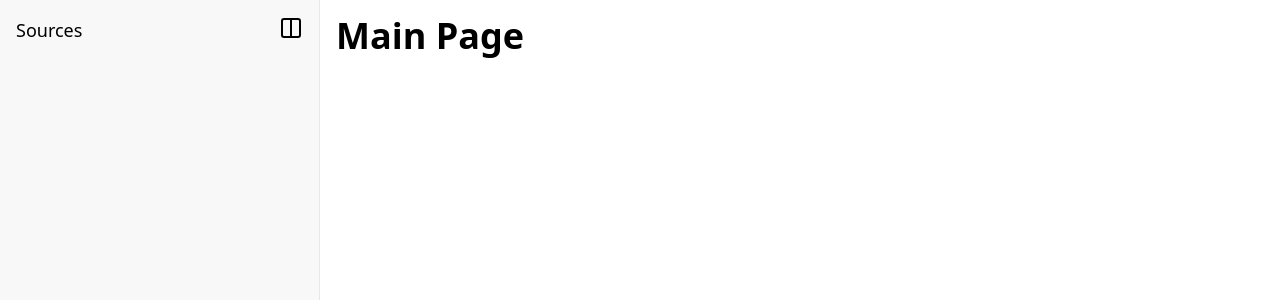
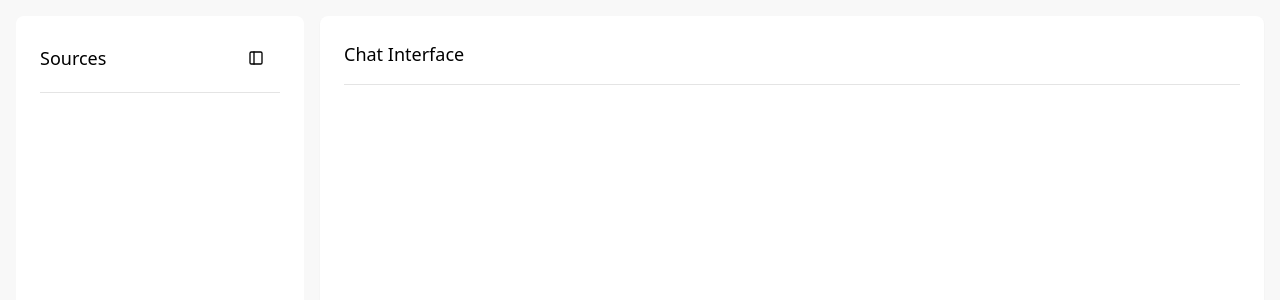
Before and after one commit to ekcm/Digital-Brain, a Next.js app in the folder frontend/: page / in a window 1280 px wide. Shown: the top 300 px of the page. Built offline with nearby package versions, Linux system fonts and the light colour scheme.

Commit message:
add correct colors for background, sidebar, chat

```diff
--- a/frontend/package.json
+++ b/frontend/package.json
@@ -12,6 +12,7 @@
     "lint:fix": "next lint --fix"
   },
   "dependencies": {
+    "@radix-ui/react-slot": "^1.1.2",
     "class-variance-authority": "^0.7.1",
     "clsx": "^2.1.1",
     "lucide-react": "^0.474.0",
--- a/frontend/src/app/layout.tsx
+++ b/frontend/src/app/layout.tsx
@@ -25,7 +25,7 @@
 }>) {
   return (
     <html lang="en">
-      <body>
+      <body className="bg-neutral-50">
         <SidebarContainer>
           {children}
         </SidebarContainer>
--- a/frontend/src/app/page.tsx
+++ b/frontend/src/app/page.tsx
@@ -1,9 +1,7 @@
-import MainPage from '@/components/MainPage/MainPage'
+'use client'
+
+import { Chat } from '@/components/ui/Chat/Chat'
 
 export default function Home() {
-  return (
-    <div>
-      <MainPage />
-    </div>
-  )
+  return <Chat isCollapsed={false} />
 }
--- /dev/null
+++ b/frontend/src/components/ui/Chat/Chat.tsx
@@ -0,0 +1,17 @@
+interface ChatProps {
+  isCollapsed: boolean
+}
+
+export function Chat({ isCollapsed }: ChatProps) {
+  return (
+    <main
+      className={`flex-1 min-h-screen ${isCollapsed ? 'pl-24' : 'pl-[25%]'} transition-all duration-300 p-4`}
+    >
+      <div className="h-full rounded-lg bg-neutral-0 p-6 shadow-sm">
+        <div className="text-lg font-medium">Chat Interface</div>
+        <div className="h-px bg-neutral-200 my-4" />
+        {/* Chat content will go here */}
+      </div>
+    </main>
+  )
+}
--- a/frontend/src/components/ui/Sidebar/Sidebar.tsx
+++ b/frontend/src/components/ui/Sidebar/Sidebar.tsx
@@ -1,24 +1,33 @@
-import { Columns2 } from 'lucide-react'
+import { PanelLeft } from 'lucide-react';
+import { Button} from '@/components/ui/button';
 
 interface SidebarProps {
-    isCollapsed: boolean;
-    toggleSidebar: () => void;
+  isCollapsed: boolean
+  toggleSidebar: () => void
 }
 
-export function Sidebar({ isCollapsed, toggleSidebar}: SidebarProps) {
+export function Sidebar({ isCollapsed, toggleSidebar }: SidebarProps) {
   return (
-        <div className={`fixed left-0 h-screen ${isCollapsed ? 'w-16' : 'w-1/4'} bg-neutral-50 border-r border-sidebar-border transition-all duration-300`}>
+    <div className={`fixed left-0 h-screen p-4`}>
+      <div
+        className={`h-full ${isCollapsed ? 'w-16' : 'w-[calc(25vw-2rem)]'} bg-neutral-0 rounded-lg transition-all duration-300 p-6`}
+      >
+        <div
+          className={`flex ${isCollapsed ? 'justify-center' : 'justify-between'} items-center`}
+        >
           {!isCollapsed && (
-                <div className="absolute top-4 left-4 text-lg font-medium text-sidebar-text">
-                    Sources
-                </div>
+            <div className="text-lg font-medium text-sidebar-text">Sources</div>
           )}
-            <button
-                className={`absolute top-4 ${isCollapsed ? 'left-4' : 'right-4'} text-sidebar-text hover:text-sidebar-hover transition-colors duration-200`}
+          <Button
+            className="text-sidebar-text hover:text-sidebar-hover transition-colors duration-200"
+            variant="ghost"
             onClick={toggleSidebar}
           >
-                <Columns2 />
-            </button>
+            <PanelLeft />
+          </Button>
+        </div>
+        <div className="h-px bg-neutral-200 my-4" />
+      </div>
     </div>
   )
 }
--- a/frontend/src/components/ui/Sidebar/SidebarContainer.tsx
+++ b/frontend/src/components/ui/Sidebar/SidebarContainer.tsx
@@ -2,9 +2,10 @@
 
 import { Sidebar } from "./Sidebar";
 import { useState } from "react";
+import { Chat } from "../Chat/Chat";
 
 interface SidebarContainerProps {
-    children: React.ReactNode;
+    children?: React.ReactNode;
 }
 
 export function SidebarContainer({ children }: SidebarContainerProps) {
@@ -17,9 +18,7 @@
     return (
         <div className="flex">
             <Sidebar isCollapsed={isCollapsed} toggleSidebar={toggleSidebar} />
-        <main className={`flex-1 ${isCollapsed ? 'ml-20' : 'ml-80'} p-4 transition-all duration-300`}>
-          {children}
-        </main>
+            <Chat isCollapsed={isCollapsed} />
         </div>
     )
 }
--- /dev/null
+++ b/frontend/src/components/ui/button.tsx
@@ -0,0 +1,57 @@
+import * as React from "react"
+import { Slot } from "@radix-ui/react-slot"
+import { cva, type VariantProps } from "class-variance-authority"
+
+import { cn } from "@/lib/utils"
+
+const buttonVariants = cva(
+  "inline-flex items-center justify-center gap-2 whitespace-nowrap rounded-md text-sm font-medium transition-colors focus-visible:outline-none focus-visible:ring-1 focus-visible:ring-ring disabled:pointer-events-none disabled:opacity-50 [&_svg]:pointer-events-none [&_svg]:size-4 [&_svg]:shrink-0",
+  {
+    variants: {
+      variant: {
+        default:
+          "bg-primary text-primary-foreground shadow hover:bg-primary/90",
+        destructive:
+          "bg-destructive text-destructive-foreground shadow-sm hover:bg-destructive/90",
+        outline:
+          "border border-input bg-background shadow-sm hover:bg-accent hover:text-accent-foreground",
+        secondary:
+          "bg-secondary text-secondary-foreground shadow-sm hover:bg-secondary/80",
+        ghost: "hover:bg-accent hover:text-accent-foreground",
+        link: "text-primary underline-offset-4 hover:underline",
+      },
+      size: {
+        default: "h-9 px-4 py-2",
+        sm: "h-8 rounded-md px-3 text-xs",
+        lg: "h-10 rounded-md px-8",
+        icon: "h-9 w-9",
+      },
+    },
+    defaultVariants: {
+      variant: "default",
+      size: "default",
+    },
+  }
+)
+
+export interface ButtonProps
+  extends React.ButtonHTMLAttributes<HTMLButtonElement>,
+    VariantProps<typeof buttonVariants> {
+  asChild?: boolean
+}
+
+const Button = React.forwardRef<HTMLButtonElement, ButtonProps>(
+  ({ className, variant, size, asChild = false, ...props }, ref) => {
+    const Comp = asChild ? Slot : "button"
+    return (
+      <Comp
+        className={cn(buttonVariants({ variant, size, className }))}
+        ref={ref}
+        {...props}
+      />
+    )
+  }
+)
+Button.displayName = "Button"
+
+export { Button, buttonVariants }
```
Also changed, not shown: 1 other file (tests, documents, lock files or other folders). Lines whose indentation alone changed are shown as unchanged.
